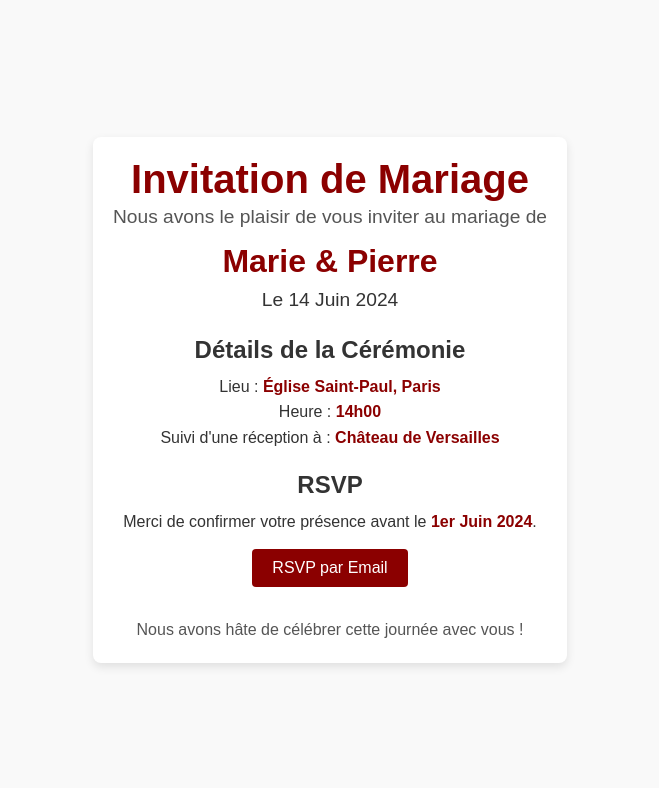
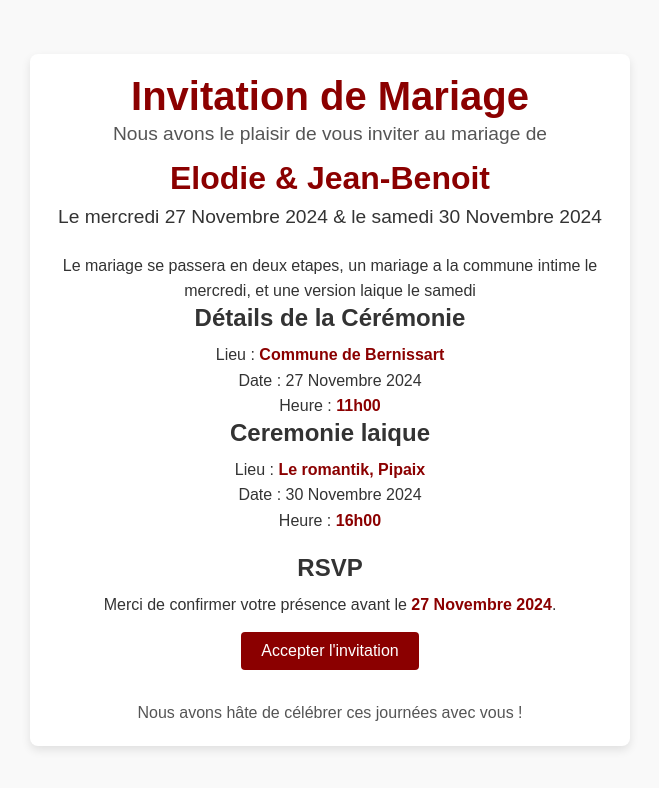
Before and after one commit to Helika0n/invitation-mariage, a plain HTML site: page index.html in a window 1280 px wide. Shown: the whole page, without its empty margins (310-969 px from the left). Drawn offline with Linux system fonts and the light colour scheme.

Commit message:
Update index.html

```diff
--- a/index.html
+++ b/index.html
@@ -12,25 +12,33 @@
         <header>
             <h1>Invitation de Mariage</h1>
             <p class="subheading">Nous avons le plaisir de vous inviter au mariage de</p>
-            <h2>Marie & Pierre</h2>
-            <p class="date">Le 14 Juin 2024</p>
+            <h2>Elodie & Jean-Benoit</h2>
+            <p class="date">Le mercredi 27 Novembre 2024 & le samedi 30 Novembre 2024 </p>
         </header>
 
         <section class="details">
+            <p>Le mariage se passera en deux etapes, un mariage a la commune intime le mercredi, et une version laique le samedi</p>
+
             <h3>Détails de la Cérémonie</h3>
-            <p>Lieu : <strong>Église Saint-Paul, Paris</strong></p>
-            <p>Heure : <strong>14h00</strong></p>
-            <p>Suivi d'une réception à : <strong>Château de Versailles</strong></p>
+
+            <p>Lieu : <strong>Commune de Bernissart</strong></p>
+            <p>Date : 27 Novembre 2024</p>
+            <p>Heure : <strong>11h00</strong></p>
+
+            <h3>Ceremonie laique</h3>
+            <p>Lieu : <strong>Le romantik, Pipaix</strong></p>
+            <p>Date : 30 Novembre 2024</p>
+            <p>Heure : <strong>16h00</strong></p>
         </section>
 
         <section class="rsvp">
             <h3>RSVP</h3>
-            <p>Merci de confirmer votre présence avant le <strong>1er Juin 2024</strong>.</p>
-            <a href="mailto:rsvp@mariage.com" class="button">RSVP par Email</a>
+            <p>Merci de confirmer votre présence avant le <strong>27 Novembre 2024</strong>.</p>
+            <a href="mailto:elodie@elodieetjeanbenoit.be?subject=Confirmation%20de%20présence&body=Cher%20Marie%20et%20Pierre,%0D%0A%0D%0AJe%20confirme%20ma%20présence%20à%20votre%20mariage%20le%2014%20Juin%202024.%0D%0A%0D%0AMeilleures%20salutations,%0D%0AVotre%20Nom" class="button">Accepter l'invitation</a>
         </section>
 
         <footer>
-            <p>Nous avons hâte de célébrer cette journée avec vous !</p>
+            <p>Nous avons hâte de célébrer ces journées avec vous !</p>
         </footer>
     </div>
 </body>
```
